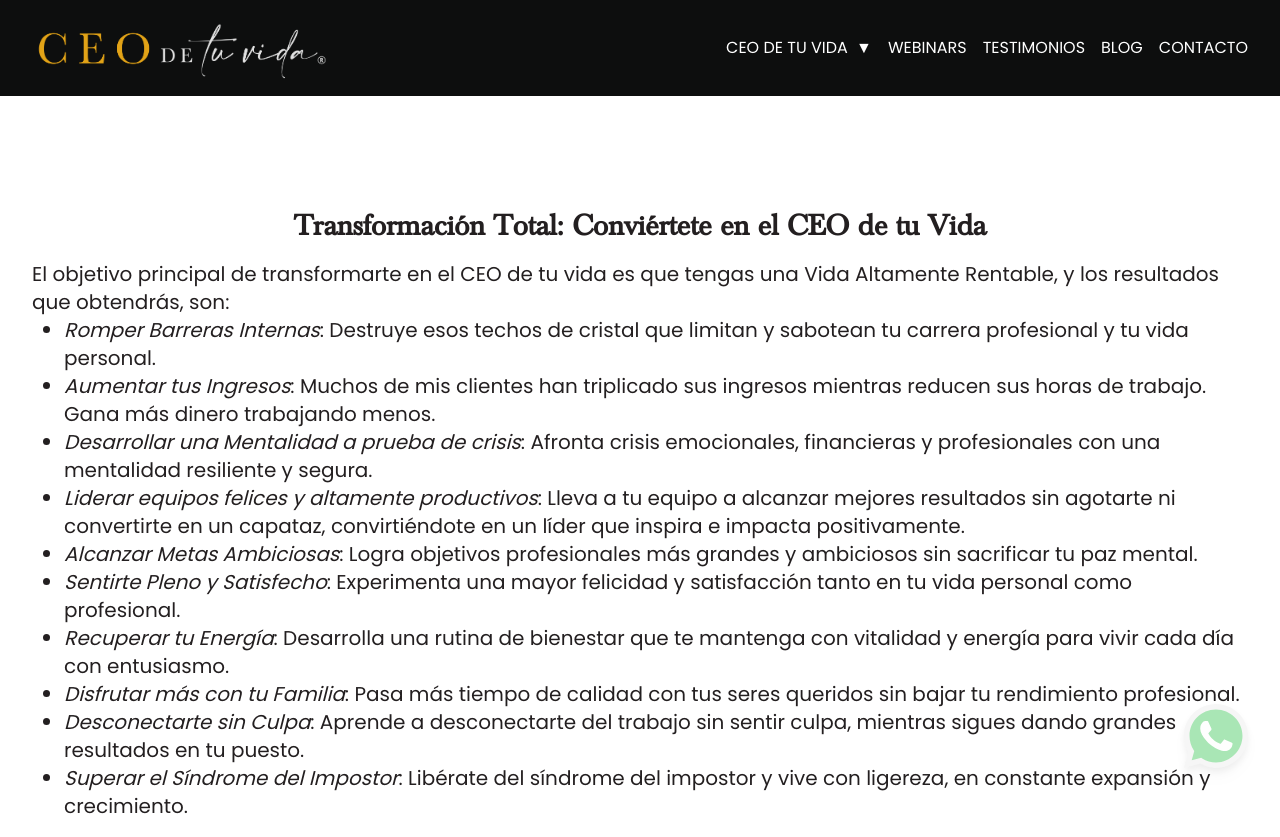
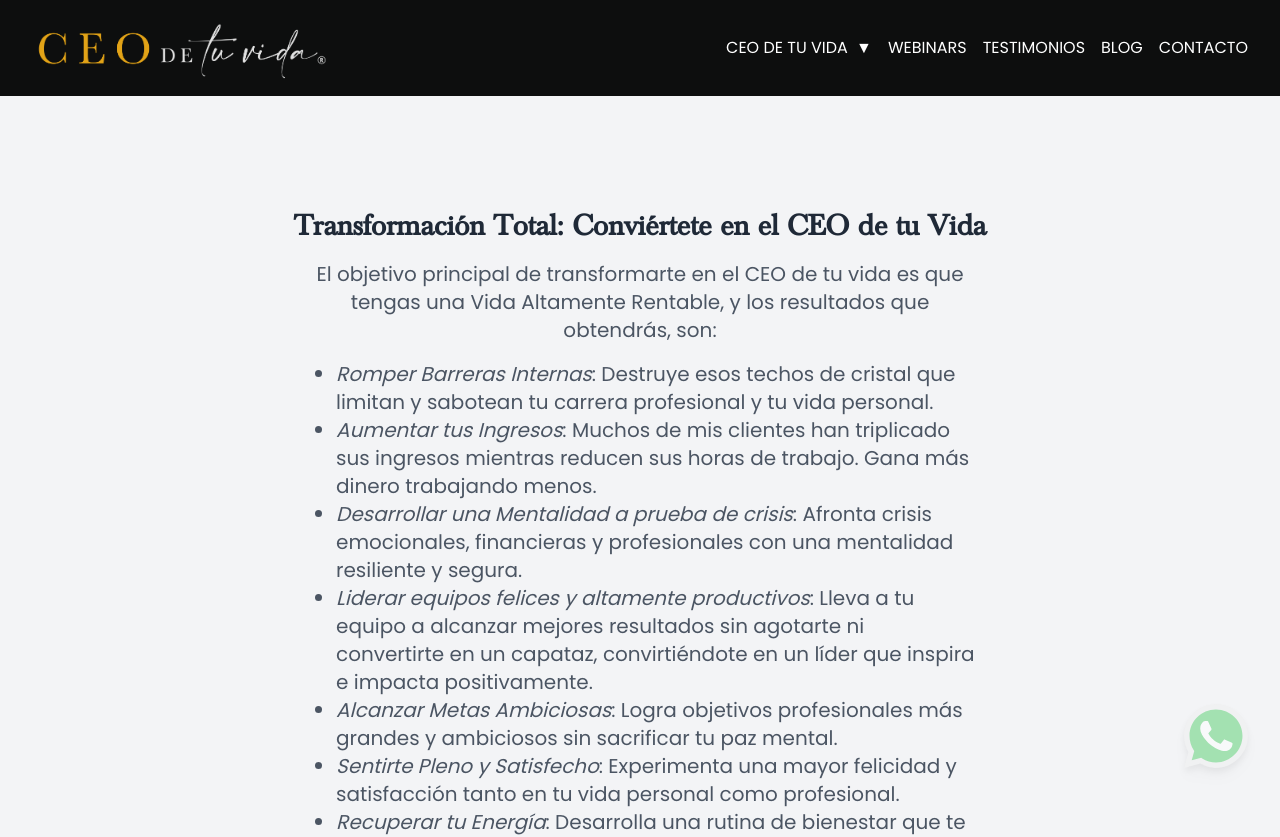
Before and after one commit to amengual-ln/leslie, a SvelteKit app: page /benefits in a window 1280 px wide. Shown: the top 837 px of the page. Built offline with nearby package versions, Linux system fonts and the light colour scheme.

Commit message:
failed benefits format

```diff
--- a/src/routes/benefits/+page.svelte
+++ b/src/routes/benefits/+page.svelte
@@ -2,14 +2,14 @@
     import Button from "../../components/atoms/Button.svelte";
   </script>
 
-  <section id="benefits" class="text-xl p-4">
-    <div class="flex gap-12 px-4 py-12">
-      <div class="flex flex-col justify-center flex-1">
-        <h2 class="font-[600] text-center pb-4 mt-12">Transformación Total: Conviértete en el CEO de tu Vida</h2>
-        <p class="text-center lg:text-left">
+<section id="benefits" class="text-xl p-4 bg-gray-100">
+  <div class="max-w-7xl mx-auto py-12 px-4 sm:px-6 lg:px-8">
+    <div class="flex flex-col items-center justify-center">
+      <h2 class="font-semibold text-center pb-4 mt-12 text-gray-800 text-3xl">Transformación Total: Conviértete en el CEO de tu Vida</h2>
+      <p class="text-center text-gray-600 max-w-2xl mb-4">
         El objetivo principal de transformarte en el CEO de tu vida es que tengas una Vida Altamente Rentable, y los resultados que obtendrás, son:
       </p>
-        <ul class="list-disc pl-8 text-left">
+      <ul class="list-disc pl-8 text-left text-gray-600 max-w-2xl mb-4">
         <li><em>Romper Barreras Internas</em>: Destruye esos techos de cristal que limitan y sabotean tu carrera profesional y tu vida personal.</li>
         <li><em>Aumentar tus Ingresos</em>: Muchos de mis clientes han triplicado sus ingresos mientras reducen sus horas de trabajo. Gana más dinero trabajando menos.</li>
         <li><em>Desarrollar una Mentalidad a prueba de crisis</em>: Afronta crisis emocionales, financieras y profesionales con una mentalidad resiliente y segura.</li>
@@ -21,9 +21,8 @@
         <li><em>Desconectarte sin Culpa</em>: Aprende a desconectarte del trabajo sin sentir culpa, mientras sigues dando grandes resultados en tu puesto.</li>
         <li><em>Superar el Síndrome del Impostor</em>: Libérate del síndrome del impostor y vive con ligereza, en constante expansión y crecimiento.</li>
       </ul>
-        <p class="text-center lg:text-left mt-4">
+      <p class="text-center text-gray-600 max-w-2xl mt-4">
         ¡Es tu momento de tomar el control y convertirte en el CEO de tu vida!
-        </p>
     </div>
   </div>
   <div class="grid justify-center">
```
Lines whose indentation alone changed are shown as unchanged.
